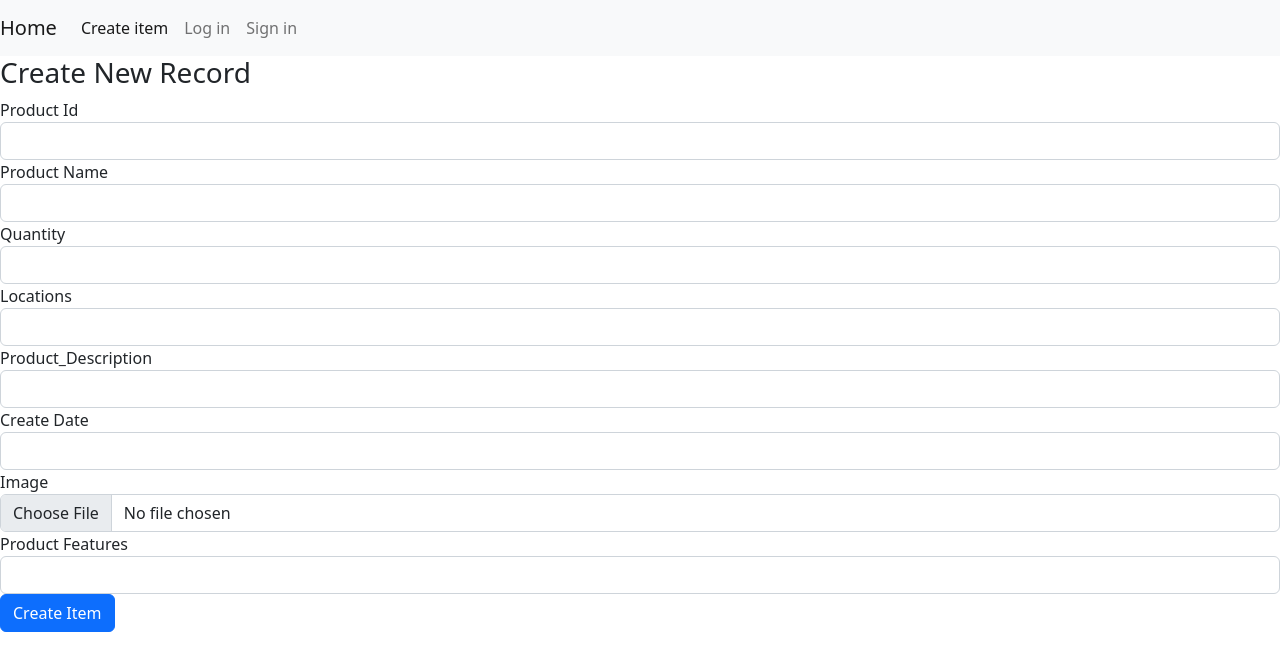
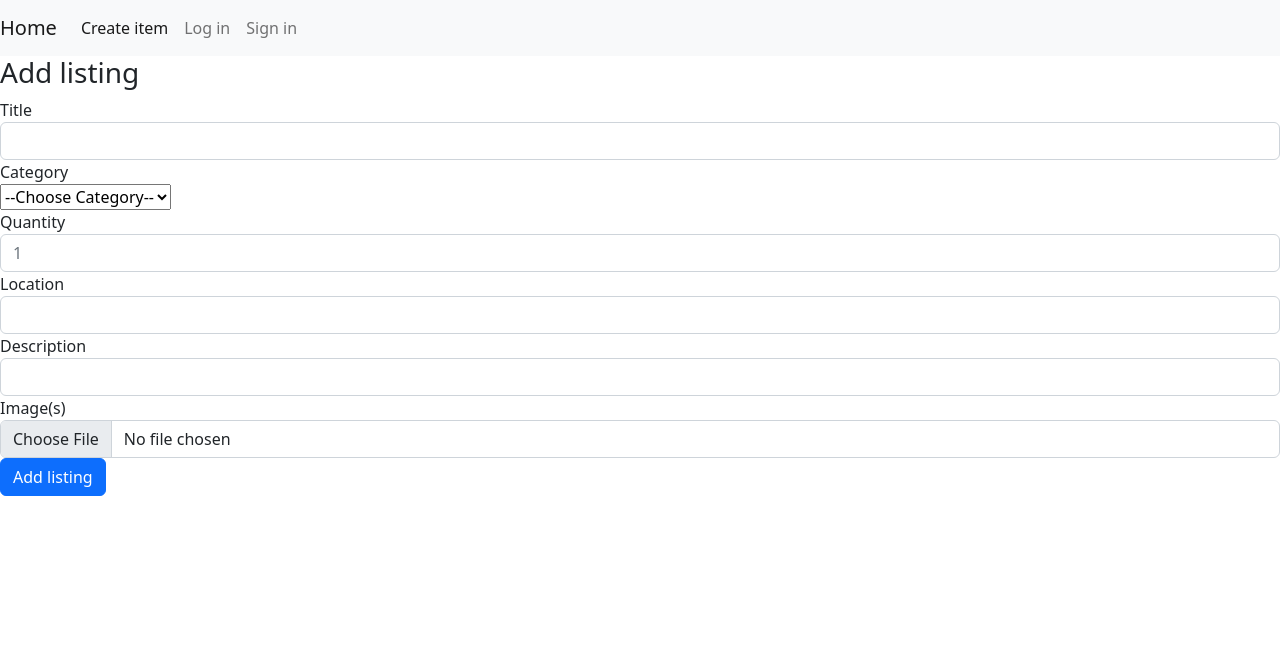
Before and after one commit to vicmon810/Otago__Market__place, a React (Create React App) app in the folder Project/client/: page /create in a window 1280 px wide. Shown: the top 670 px of the page. Built offline with nearby package versions, Linux system fonts and the light colour scheme.

Commit message:
modify form input names. restrict image size and file type. add category dropdown. add timestamp.

```diff
--- a/Project/client/src/components/createItem.js
+++ b/Project/client/src/components/createItem.js
@@ -4,15 +4,15 @@ import { useNavigate } from "react-router";
 export default function Create() {
   const [form, setForm] = useState({
     Product_id: "",
-    Product_name: "",
+    Title: "",
     Quantity: "",
-    Locations: "",
-    Product_description: "",
-    Product_category: "",
-    Create_time: "",
+    Location: "",
+    Description: "",
+    Category: "",
+    Timestamp: "",
     Owner_account: "",
     Image: "",
-    Product_Features: "",
+    //Product_Features: "",
   });
   const navigate = useNavigate();
 
@@ -26,6 +26,8 @@ export default function Create() {
   // This function will handle the submission.
   async function onSubmit(e) {
     e.preventDefault();
+
+    updateForm({ Timestamp: Math.floor((new Date()).getTime() / 1000) }); //UTC/Unix timestamp
 
     // When a post request is sent to the create url, we'll add a new record to the database.
     const newItem = { ...form };
@@ -45,42 +47,54 @@ export default function Create() {
       Product_id: "",
       Product_name: "",
       Quantity: "",
-      Locations: "",
-      Product_description: "",
-      Product_category: "",
-      Create_time: "",
+      Location: "",
+      Description: "",
+      Category: "",
+      Timestamp: "",
       Owner_account: "",
       Image: "",
-      Product_Features: "",
+      //Product_Features: "",
     });
     navigate("/");
+  }
+
+  function validateImageSize(_, input) {
+    const ImageSize = document.getElementById("Image").files[0].size / 1024 / 1024; // in MB
+    if (ImageSize > 20) {
+      alert('File size exceeds 20 MB');
+      // $(file).val(''); //for clearing with Jquery
+    } else {
+      updateForm({ Image: input }); // soft restriction, must restrict on server-side as well
+    }
   }
 
   // This following section will display the form that takes the input from the item.
   return (
     <div>
-      <h3>Create New Record</h3>
+      <h3>Add listing</h3>
       <form onSubmit={onSubmit}>
         <div className="form-group">
-          <label htmlFor="name">Product Id</label>
+          <label htmlFor="Title">Title</label>
           <input
             type="text"
             className="form-control"
-            id="Product_id"
-            value={form.Product_id}
-            onChange={(e) => updateForm({ Product_id: e.target.value })}
+            id="Title"
+            value={form.Title}
+            onChange={(e) => updateForm({ Title: e.target.value })}
           />
         </div>
-
         <div className="form-group">
-          <label htmlFor="Product_name">Product Name</label>
-          <input
-            type="text"
-            className="form-control"
-            id="Product_name"
-            value={form.Product_name}
-            onChange={(e) => updateForm({ Product_name: e.target.value })}
-          />
+          <label htmlFor="Category">Category</label>
+          <div></div>
+          <select id = "Category" onChange={(e) => updateForm({ Category: e.target.value })} >
+            <option> --Choose Category-- </option>
+            <option> Appliances </option>
+            <option> Clothing </option>
+            <option> Electronics </option>
+            <option> Furniture </option>
+            <option> Stationary </option>
+            <option> Other </option>
+          </select>
         </div>
         <div className="form-group">
           <label htmlFor="Quantity">Quantity</label>
@@ -89,61 +103,44 @@ export default function Create() {
             className="form-control"
             id="Quantity"
             value={form.Quantity}
+            placeholder = "1"
             onChange={(e) => updateForm({ Quantity: e.target.value })}
           />
         </div>
         <div className="form-group">
-          <label htmlFor="Locations">Locations</label>
+          <label htmlFor="Location">Location</label>
           <input
             type="text"
             className="form-control"
-            id="Locations"
-            value={form.Locations}
-            onChange={(e) => updateForm({ Locations: e.target.value })}
+            id="Location"
+            value={form.Location}
+            onChange={(e) => updateForm({ Location: e.target.value })}
           />
         </div>
         <div className="form-group">
-          <label htmlFor="Product_Description">Product_Description</label>
+          <label htmlFor="Description">Description</label>
           <input
             type="text"
             className="form-control"
-            id="Product_Description"
-            value={form.Product_description}
-            onChange={(e) =>
-              updateForm({ Product_description: e.target.value })
+            id="Description"
+            value={form.Description}
+            onChange={(e) => updateForm({ Description: e.target.value })
             }
           />
         </div>
+
         <div className="form-group">
-          <label htmlFor="Create_Date">Create Date</label>
+          <label htmlFor="Image">Image(s)</label>
           <input
-            type="text"
+            type="file"
+            accept="image/*"
             className="form-control"
-            id="Create_Date"
-            value={form.Create_time}
-            onChange={(e) => updateForm({ Create_time: e.target.value })}
+            id="Image"
+            value={form.Image}
+            onChange={(e) => validateImageSize(e.target.files)}
           />
         </div>
-        <div className="form-group">
-          <label htmlFor="Image">Image</label>
-          <input
-            type="file"
-            className="form-control"
-            id="position"
-            value={form.Image}
-            onChange={(e) => updateForm({ Image: e.target.value })}
-          />
-        </div>
-        <div className="form-group">
-          <label htmlFor="Product_features">Product Features</label>
-          <input
-            type="text"
-            className="form-control"
-            id="Product_Features"
-            value={form.Product_Features}
-            onChange={(e) => updateForm({ Product_Features: e.target.value })}
-          />
-        </div>
+
         {
           /* <div className="form-group">
           <div className="form-check form-check-inline">
@@ -192,12 +189,50 @@ export default function Create() {
           <div className="form-group">
             <input
               type="submit"
-              value="Create Item"
+              value="Add listing"
               className="btn btn-primary"
             />
           </div>
         }
       </form>
     </div>
+
+    /* product ID should be generated automatically (by formula)
+    <div className="form-group">
+          <label htmlFor="name">Product Id</label>
+          <input
+            type="text"
+            className="form-control"
+            id="Product_id"
+            value={form.Product_id}
+            onChange={(e) => updateForm({ Product_id: e.target.value })}
+          />
+    </div>*/
+
+    /* timestamp should be recorded automatically
+    <div className="form-group">
+      <label htmlFor="Timestamp">Timestamp Date</label>
+      <input
+        type="text"
+        className="form-control"
+        id="Timestamp"
+        value={form.Timestamp}
+        onChange={(e) => updateForm({ Timestamp: e.target.value })}
+      />
+    </div>
+    */
+
+    /* this is the same as Description
+    <div className="form-group">
+          <label htmlFor="Product_features">Product Features</label>
+          <input
+            type="text"
+            className="form-control"
+            id="Product_Features"
+            value={form.Product_Features}
+            onChange={(e) => updateForm({ Product_Features: e.target.value })}
+          />
+    </div>
+    */
   );
 }
```
